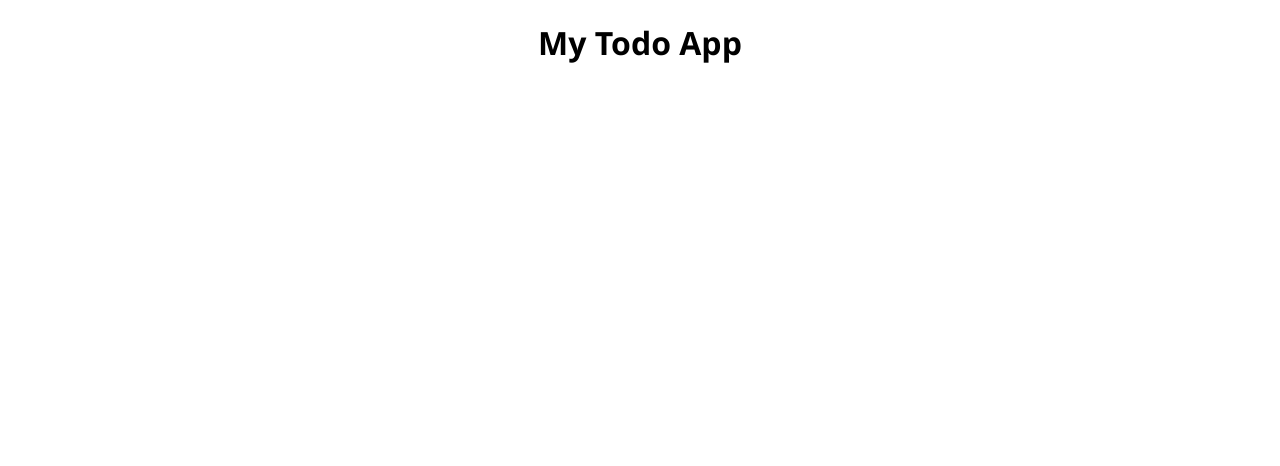
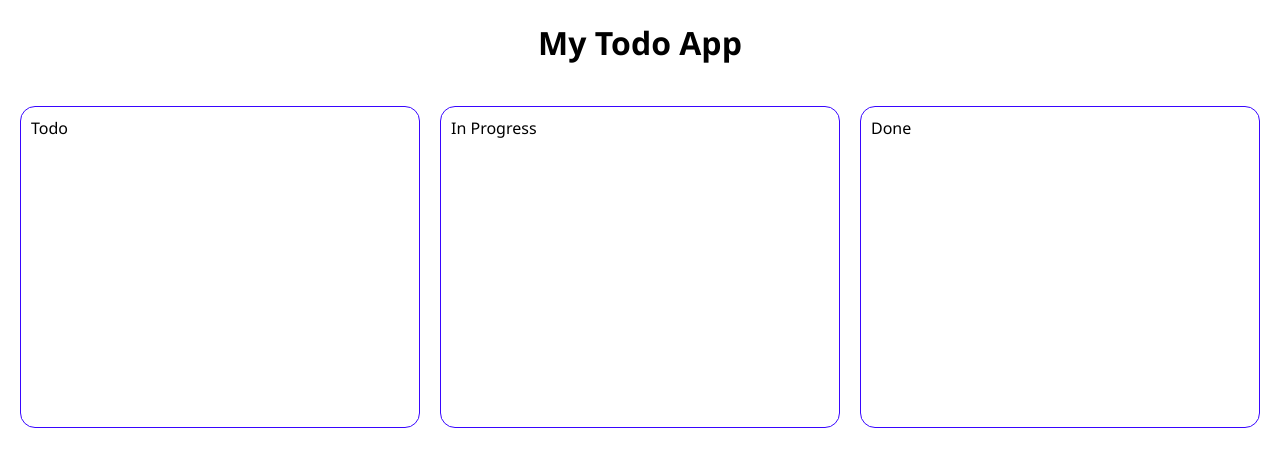
Before and after one commit to Niagaras/To-do-App, a React (Vite) app: page / in a window 1280 px wide. Shown: the top 466 px of the page. Built offline with nearby package versions, Linux system fonts and the light colour scheme.

Commit message:
update layout of column and their container

```diff
--- a/package.json
+++ b/package.json
@@ -12,6 +12,7 @@
   "dependencies": {
     "@reduxjs/toolkit": "^2.11.2",
     "@tanstack/react-query": "^5.90.21",
+    "env": "^0.0.2",
     "react": "^19.2.0",
     "react-dom": "^19.2.0",
     "react-jss": "^10.10.0",
--- a/src/App.tsx
+++ b/src/App.tsx
@@ -1,10 +1,12 @@
 import './App.css'
+import Board from './components/Board'
 
 function App() {
 
   return (
    <div>
     <h1 style={{textAlign: 'center'}}>My Todo App</h1>
+    <Board />
    </div>
   )
 }
--- /dev/null
+++ b/src/components/Board.tsx
@@ -0,0 +1,13 @@
+import { useStyles } from "../styles/useStyles";
+
+
+export default function Board() {
+    const classes = useStyles();
+  return (
+    <div className={classes.container}>
+        <div className={classes.column}>Todo</div>
+        <div className={classes.column}>In Progress</div>
+        <div className={classes.column}>Done</div>
+    </div>
+  )
+}
--- /dev/null
+++ b/src/styles/useStyles.ts
@@ -0,0 +1,16 @@
+import { createUseStyles } from "react-jss";
+
+export const useStyles = createUseStyles({
+    container: {
+        display: 'flex',
+        gap: '20px',
+        padding: '20px',
+    },
+    column: {
+        flex: 1,
+        padding: '10px',
+        minHeight: '300px',
+        border: '1px solid #3806ff',
+        borderRadius: '15px',
+    }
+})
```
Also changed, not shown: src/libs/taskApi.ts (added, +9 -0 lines), 2 other files (tests, documents, lock files or other folders).
